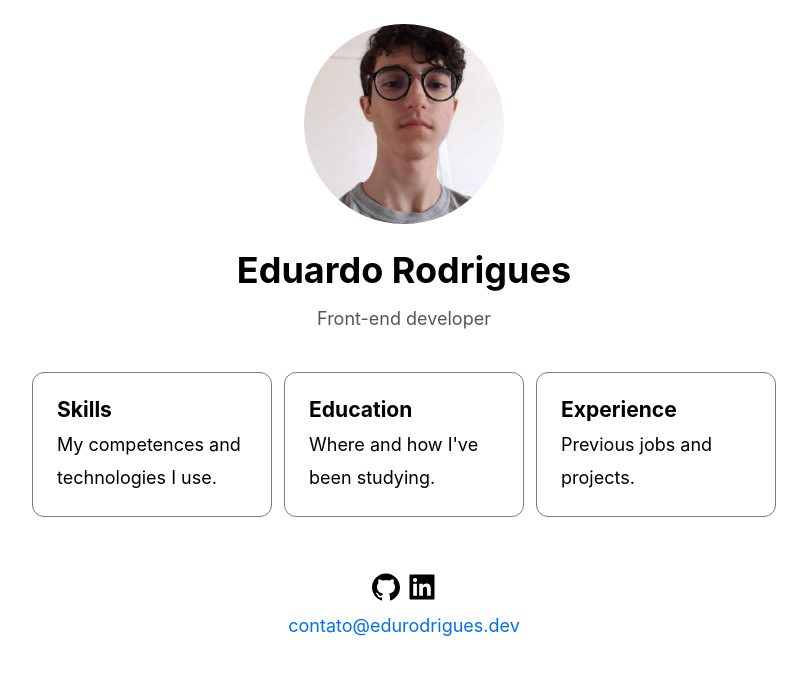
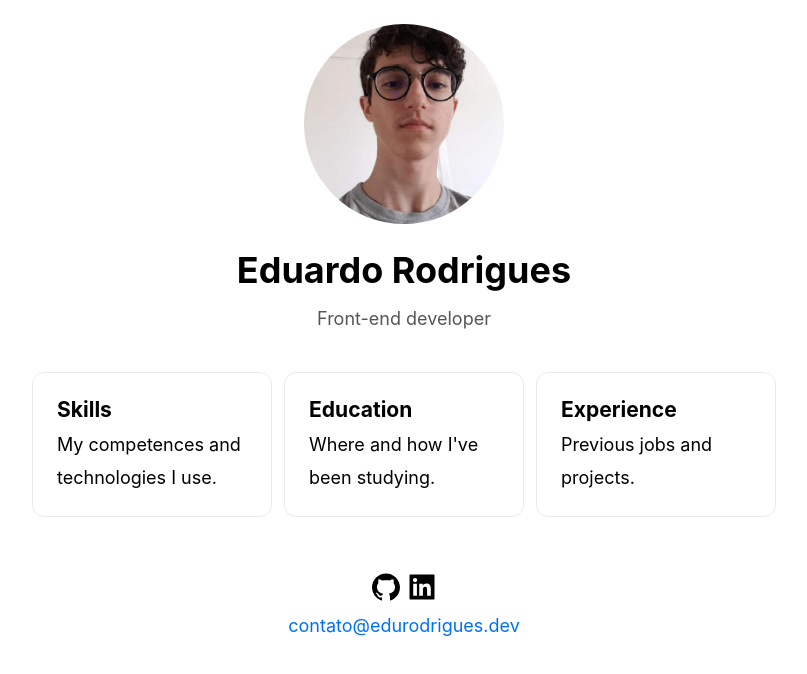
Before and after one commit to EduardoRodriguesF/resume, a Next.js app: page / in a window 1280 px wide. Shown: the top 674 px of the page, without its empty margins (236-1043 px from the left). Built offline with nearby package versions, Linux system fonts and the light colour scheme.

Commit message:
chore(home): card border color lighter

```diff
--- a/components/Card/styles.js
+++ b/components/Card/styles.js
@@ -2,7 +2,7 @@ import styled from 'styled-components';
 
 export const Container = styled.div`
   max-width: 240px;
-  border: 1px solid #7a7a7a;
+  border: 1px solid #eaeaea;
   border-radius: 12px;
   padding: 18px 24px 22px;
   cursor: pointer;
```
